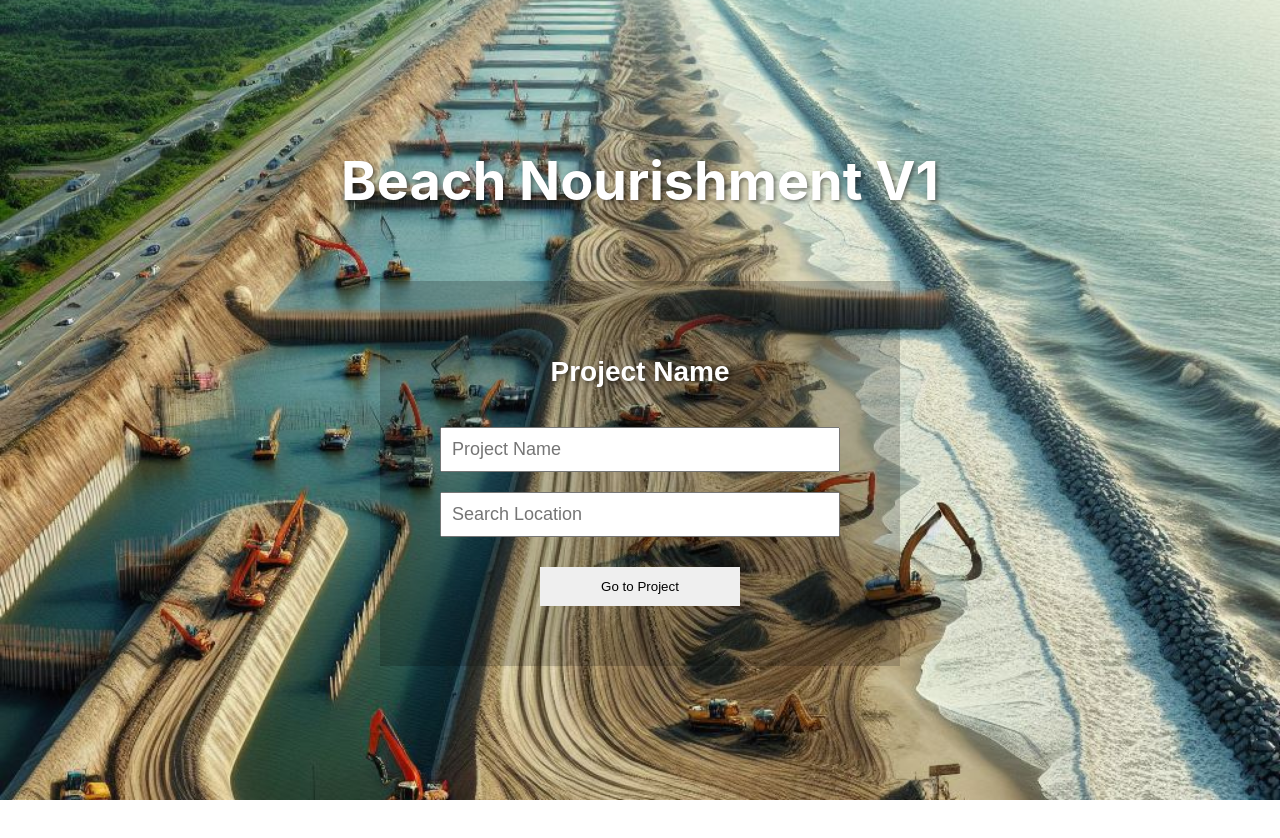
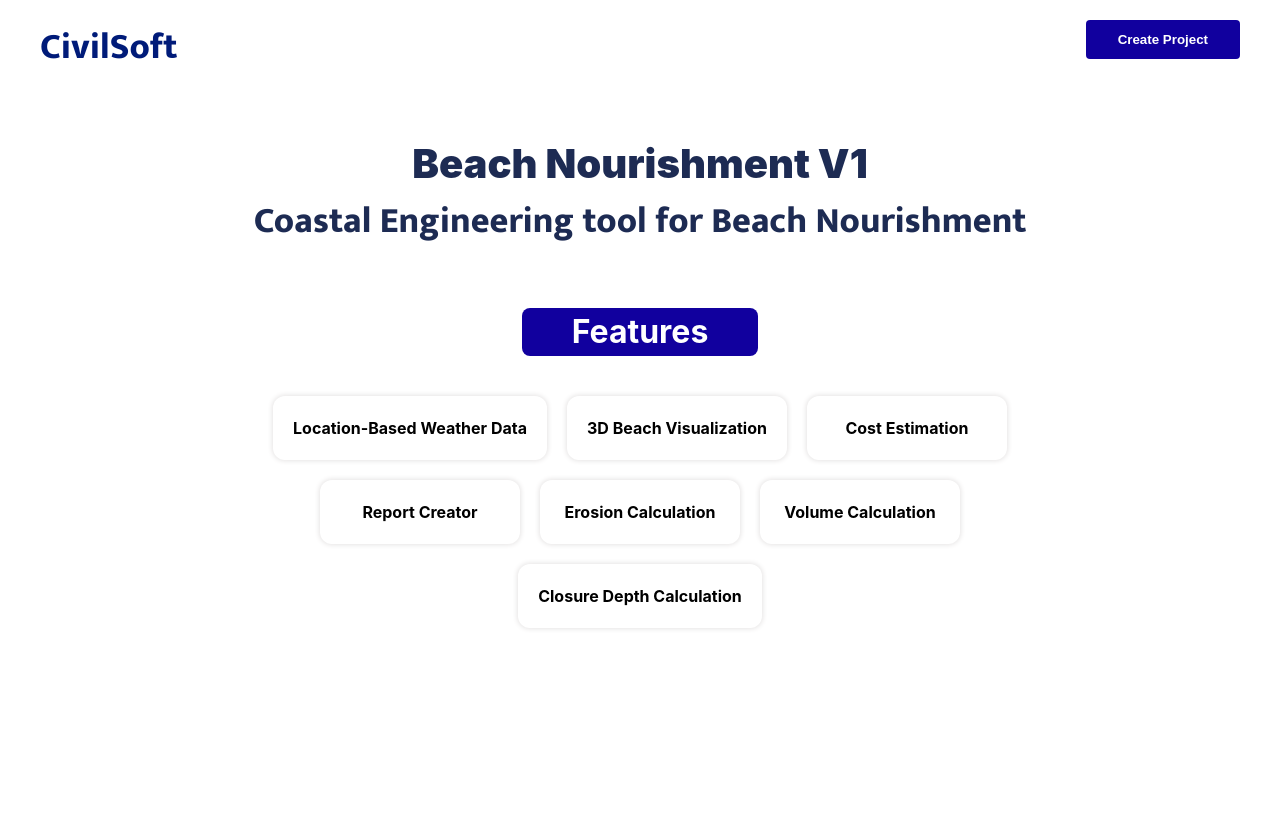
Before and after one commit to devcusn/beach_nourishment_frontend, a React (Vite) app: page / in a window 1280 px wide. Shown: the top 838 px of the page. Before the commit the page ends 800 px from the top, so only its background shows below. Built offline with nearby package versions, Linux system fonts and the light colour scheme.

Commit message:
feat: landing page add

```diff
--- a/index.html
+++ b/index.html
@@ -5,6 +5,10 @@
     <link rel="icon" type="image/svg+xml" href="/src/assets/beach.jpeg" />
     <meta name="viewport" content="width=device-width, initial-scale=1.0" />
     <title>Beach Nourishment</title>
+    <link rel="preconnect" href="https://fonts.googleapis.com">
+    <link rel="preconnect" href="https://fonts.gstatic.com" crossorigin>
+    <link href="https://fonts.googleapis.com/css2?family=Mukta:wght@200;300;400;500;600;700;800&display=swap"
+      rel="stylesheet">
   </head>
   <body>
     <div id="root"></div>
--- a/src/App.tsx
+++ b/src/App.tsx
@@ -3,9 +3,14 @@ import BeachNourishment from "./container/beach-nourishment";
 import Home from "./container/home";
 import MapContainer from "./container/map";
 import ReportPage from "./container/report";
+import LandingPage from "./container/Landing";
 const router = createBrowserRouter([
   {
     path: "/",
+    element: <LandingPage />,
+  },
+  {
+    path: "/project",
     element: <Home />,
   },
   {
--- /dev/null
+++ b/src/container/Landing/constant.ts
@@ -0,0 +1,9 @@
+export const features = [
+  "Location-Based Weather Data",
+  "3D Beach Visualization",
+  "Cost Estimation",
+  "Report Creator",
+  "Erosion Calculation",
+  "Volume Calculation",
+  "Closure Depth Calculation",
+];
--- /dev/null
+++ b/src/container/Landing/index.tsx
@@ -0,0 +1,39 @@
+import { useNavigate } from "react-router-dom";
+import classes from "./style.module.css";
+import { features } from "./constant";
+
+const LandingPage = () => {
+  const navigate = useNavigate();
+  return (
+    <div>
+      <div className={classes.header}>
+        <div className={classes.title}>CivilSoft</div>
+        <div className={classes.menu}>
+          <button
+            onClick={() => navigate("/project")}
+            className={classes.create_project_btn}
+          >
+            Create Project
+          </button>
+        </div>
+      </div>
+      <div className={classes.landing_area}>
+        <div className={classes.app_brand}>
+          <div className={classes.app_title}>Beach Nourishment V1</div>
+          <div className={classes.app_description}>
+            Coastal Engineering tool for Beach Nourishment
+          </div>
+        </div>
+        <div className={classes.features}>
+          <h3 className={classes.features_title}>Features</h3>
+          <div className={classes.features_list}>
+            {features.map((f) => (
+              <span className={classes.feature}>{f}</span>
+            ))}
+          </div>
+        </div>
+      </div>
+    </div>
+  );
+};
+export default LandingPage;
--- /dev/null
+++ b/src/container/Landing/style.module.css
@@ -0,0 +1,84 @@
+.header {
+  display: flex;
+  padding: 20px 40px;
+}
+.title {
+  font-size: 36px;
+  font-weight: bold;
+  color: #001b79;
+  font-family: "Mukta", sans-serif;
+  font-weight: 900;
+}
+.menu {
+  display: flex;
+  width: 100%;
+  justify-content: flex-end;
+}
+.create_project_btn {
+  padding: 12px 32px;
+  background-color: #11009e;
+  color: #ffffff;
+  border: none;
+  cursor: pointer;
+  border-radius: 4px;
+  font-weight: bold;
+  height: fit-content;
+}
+.landing_area {
+  display: flex;
+  flex-direction: column;
+  align-items: center;
+  min-height: 100vh;
+}
+.app_brand {
+  display: flex;
+  flex-direction: column;
+  align-items: center;
+  justify-content: center;
+  margin-top: 40px;
+}
+.app_title {
+  font-size: 40px;
+  font-weight: 900;
+  color: #1d2b53;
+}
+.app_description {
+  font-size: 36px;
+  font-family: "Mukta", sans-serif;
+  font-weight: 900;
+  color: #1d2b53;
+}
+
+.features {
+  display: flex;
+  flex-direction: column;
+  align-items: center;
+  margin-top: 60px;
+  width: 100%;
+}
+.features_title {
+  font-size: 32px;
+  background-color: #11009e;
+  color: #fff;
+  padding: 12px;
+  border-radius: 8px;
+  padding: 0px 50px;
+  width: fit-content;
+  margin-bottom: 40px;
+}
+.features_list {
+  display: flex;
+  flex-wrap: wrap;
+  justify-content: center;
+  gap: 20px;
+  font-weight: 700;
+  width: 70%;
+}
+.feature {
+  display: inline-block;
+  min-width: 200px;
+  padding: 20px;
+  border-radius: 12px;
+  box-shadow: 0px 0px 5px 1px #e6e4e4;
+  text-align: center;
+}
--- a/src/index.css
+++ b/src/index.css
@@ -2,9 +2,6 @@
   font-family: Inter, system-ui, Avenir, Helvetica, Arial, sans-serif;
   line-height: 1.5;
   font-weight: 400;
-
-  color-scheme: light dark;
-
   font-synthesis: none;
   text-rendering: optimizeLegibility;
   -webkit-font-smoothing: antialiased;
```
